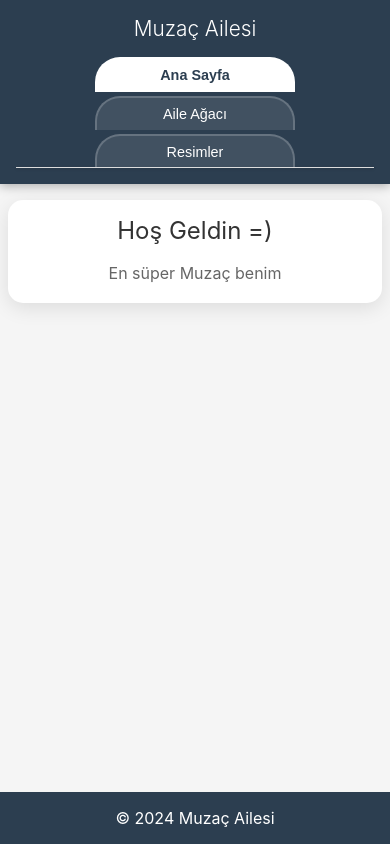
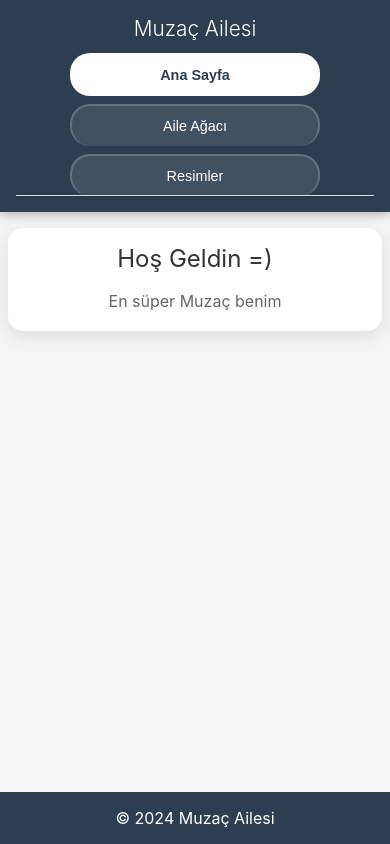
Before and after one commit to muzac/muzacWebsite, a React (Create React App) app in the folder frontend/: page / in a window 390 px wide. Built offline with nearby package versions, Linux system fonts and the light colour scheme; the HTML template or start-up script is replaced by a standard one.

Commit message:
Update look

```diff
--- a/frontend/public/index.html
+++ b/frontend/public/index.html
@@ -2,14 +2,14 @@
 <html lang="tr">
   <head>
     <meta charset="utf-8" />
-    <link rel="icon" href="%PUBLIC_URL%/favicon.ico" />
+    <link rel="icon" href="%PUBLIC_URL%/favicon.svg" type="image/svg+xml" />
     <meta name="viewport" content="width=device-width, initial-scale=1" />
     <meta name="theme-color" content="#000000" />
     <meta
       name="description"
       content="Muzaç Ailesi"
     />
-    <link rel="apple-touch-icon" href="%PUBLIC_URL%/favicon.ico" />
+    <link rel="apple-touch-icon" href="%PUBLIC_URL%/favicon.svg" />
     <!--
       manifest.json provides metadata used when your web app is installed on a
       user's mobile device or desktop. See https://developers.google.com/web/fundamentals/web-app-manifest/
--- a/frontend/src/App.css
+++ b/frontend/src/App.css
@@ -125,11 +125,16 @@ body {
 
   .nav {
     gap: 0.25rem;
+    flex-direction: row;
+    justify-content: space-around;
+    padding: 0 0.5rem;
   }
 
   .nav-button {
-    padding: 0.5rem 1rem;
-    font-size: 0.9rem;
+    padding: 0.5rem 0.8rem;
+    font-size: 0.85rem;
+    flex: 1;
+    max-width: 120px;
   }
 
   .main {
@@ -152,16 +157,22 @@ body {
 @media (max-width: 480px) {
   .header h1 {
     font-size: 1.3rem;
+    margin-bottom: 0.75rem;
   }
 
   .nav {
     flex-direction: column;
     align-items: center;
+    gap: 0.5rem;
+    padding: 0 1rem;
   }
 
   .nav-button {
     width: 100%;
-    max-width: 200px;
+    max-width: 250px;
+    padding: 0.75rem 1rem;
+    font-size: 0.9rem;
+    border-radius: 20px;
   }
 
   .content {
```
Also changed, not shown: frontend/src/App.tsx (+10 -6 lines), frontend/public/favicon.svg (added), frontend/public/manifest.json.
